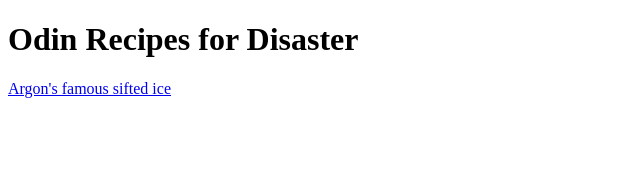
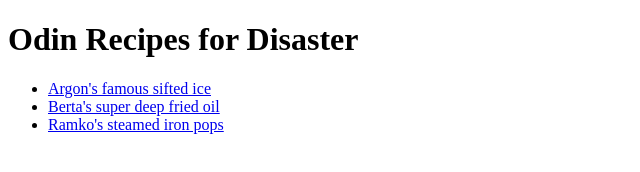
Before and after one commit to psyloseidon/odin-recipes, a plain HTML site: page index.html in a window 1280 px wide. Shown: the whole page, without its empty margins (0-640 px from the left). Drawn offline with Linux system fonts and the light colour scheme.

Commit message:
Create two new recipes

```diff
--- a/index.html
+++ b/index.html
@@ -6,6 +6,10 @@
 </head>
 <body>
     <h1>Odin Recipes for Disaster</h1>
-    <a href="siftedice.html">Argon's famous sifted ice</a>
+    <ul>
+        <li><a href="siftedice.html">Argon's famous sifted ice</a></li>
+        <li><a href="friedoil.html">Berta's super deep fried oil</a></li>
+        <li><a href="steamediron.html">Ramko's steamed iron pops</a></li>
+    </ul>
 </body>
 </html>
```
Also changed, not shown: friedoil.html (added), steamediron.html (added).
